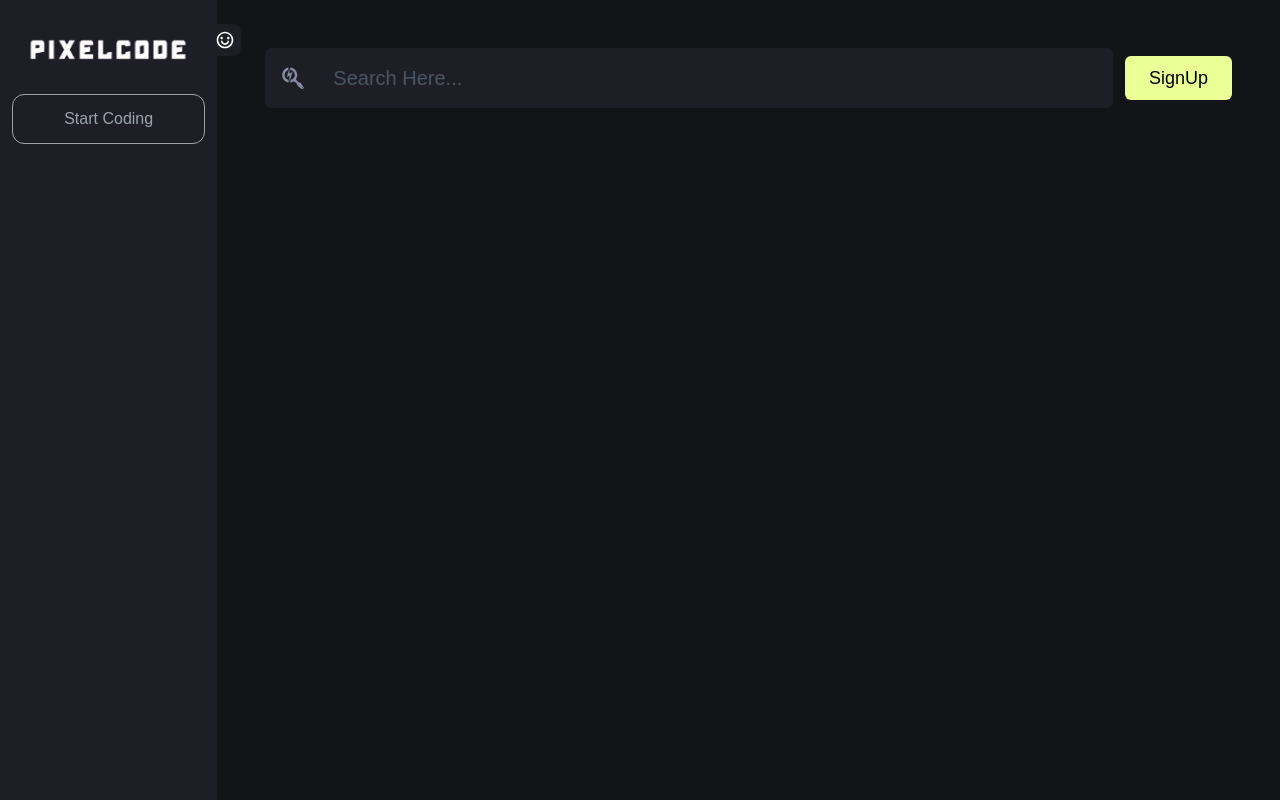
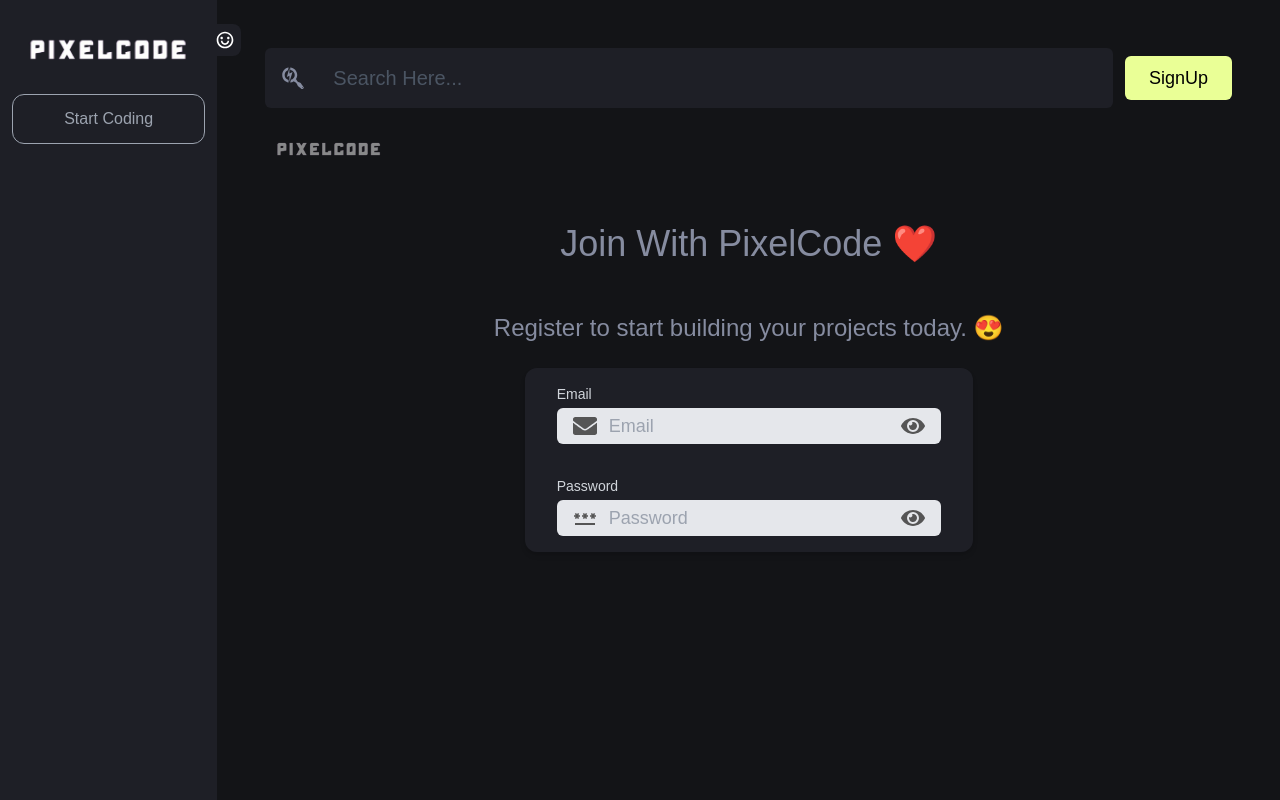
Before and after one commit to aryanrajpoot27/Code_Editor, a React (Create React App) app: page /home/auth in a window 1280 px wide. Built offline with nearby package versions, Linux system fonts and the light colour scheme.

Commit message:
added signup button in the navbar

```diff
--- /dev/null
+++ b/src/components/UserAuthInput.jsx
@@ -0,0 +1,32 @@
+import React, { useState } from "react";
+import { FaEnvelope, FaEye } from "react-icons/fa";
+
+const UserAuthInput = ({
+  label,
+  placeHolder,
+  isPass,
+  setStateFunction,
+  Icon,
+}) => {
+  const [value, setvalue] = useState("");
+  return (
+    <div className="flex flex-col items-start justify-start gap-1">
+      <label className="text-sm text-gray-300">{label}</label>
+      <div className="flex items-center justify-center gap-3 w-full md:w-96 rounded-md px-4 py-1 bg-gray-200">
+        <Icon className="text-text555 text-2xl" />
+        <input
+          type={isPass ? "password" : "text"}
+          placeholder={placeHolder}
+          className="w-full flex-1 outline-none bg-transparent text-text555 text-lg  "
+          value={value}
+          onChange={(e) => setvalue(e.target.value)}
+        />
+        <div className="cursor-pointer ">
+          <FaEye className="text-text555 text-2xl " />
+        </div>
+      </div>
+    </div>
+  );
+};
+
+export default UserAuthInput;
--- /dev/null
+++ b/src/components/index.js
@@ -0,0 +1 @@
+export {default as UserAuthInput} from './UserAuthInput'
--- a/src/container/Home.jsx
+++ b/src/container/Home.jsx
@@ -3,8 +3,10 @@ import { RiEmotionHappyLine, RiEmotionUnhappyLine } from "react-icons/ri";
 import { MdHome } from "react-icons/md";
 import { FaSearchengin } from "react-icons/fa6";
 import { motion } from "framer-motion";
-import { Link } from "react-router-dom";
+import { Link, Routes, Route } from "react-router-dom";
 import { Logo } from "../assets";
+import {Projects, SignUp  } from "../container";
+
 
 const Home = () => {
   const [isSideMenu, setIsSideMenu] = useState(false);
@@ -77,6 +79,18 @@ const Home = () => {
 
           {user && <div></div>}
         </div>
+
+        {/* bottom section */}
+
+        <div className="w-full">
+            <Routes>
+
+                <Route path="/*" element={<Projects />} />
+
+                <Route path="/auth" element={<SignUp />} />
+
+            </Routes>
+        </div>
       </div>
     </>
   );
--- /dev/null
+++ b/src/container/Projects.jsx
@@ -0,0 +1,9 @@
+import React from 'react'
+
+const Projects = () => {
+  return (
+    <div className='text-primaryText'>Projects</div>
+  )
+}
+
+export default Projects
--- /dev/null
+++ b/src/container/SignUp.jsx
@@ -0,0 +1,66 @@
+import React, { useState } from "react";
+import { Logo } from "../assets";
+import { UserAuthInput } from "../components";
+import { FaEnvelope } from "react-icons/fa";
+import { MdPassword } from "react-icons/md";
+
+const SignUp = () => {
+  const [email, setEmail] = useState("");
+  const [password, setPassword] = useState("");
+
+  return (
+    <div className="w-full py-6 ">
+      <img
+        src={Logo}
+        alt="logo"
+        className="object-contain w-32 opacity-50 h-auto"
+      />
+
+      <div className="w-full flex flex-col items-center justify-center py-8  ">
+        <p className="py-6 text-4xl text-primaryText">
+          {" "}
+          Join With PixelCode ❤️
+        </p>
+        <p className="py-6 text-2xl text-primaryText ">
+          Register to start building your projects today. 😍
+        </p>
+
+        <div className="px-8 w-full md:w-auto py-4 rounded-xl bg-secondary shadow-md flex flex-col items-center justify-center gap-8 ">
+          {/* email */}
+          <UserAuthInput
+            label="Email"
+            placeHolder="Email"
+            isPass={false}
+            key="Email"
+            setStateFunction={setEmail}
+            Icon={FaEnvelope}
+          />
+          {/* password */}
+          <UserAuthInput
+            label="Password"
+            placeHolder="Password"
+            isPass={true}
+            key="Password"
+            setStateFunction={setPassword}
+            Icon={MdPassword}
+          />
+          {/* alert section  */}
+
+          {/* login button */}
+
+          {/* text section  */}
+
+          {/* or section */}
+
+          {/* google signin section  */}
+
+          {/* or section  */}
+
+          {/* github signin section  */}
+        </div>
+      </div>
+    </div>
+  );
+};
+
+export default SignUp;
--- a/src/container/index.js
+++ b/src/container/index.js
@@ -1,3 +1,5 @@
 //This is used to export all the containers in the project
 
-export { default as Home } from './Home.jsx';
+export { default as Home } from './Home';
+export { default as SignUp } from './SignUp';
+export { default as Projects } from './Projects';
```
